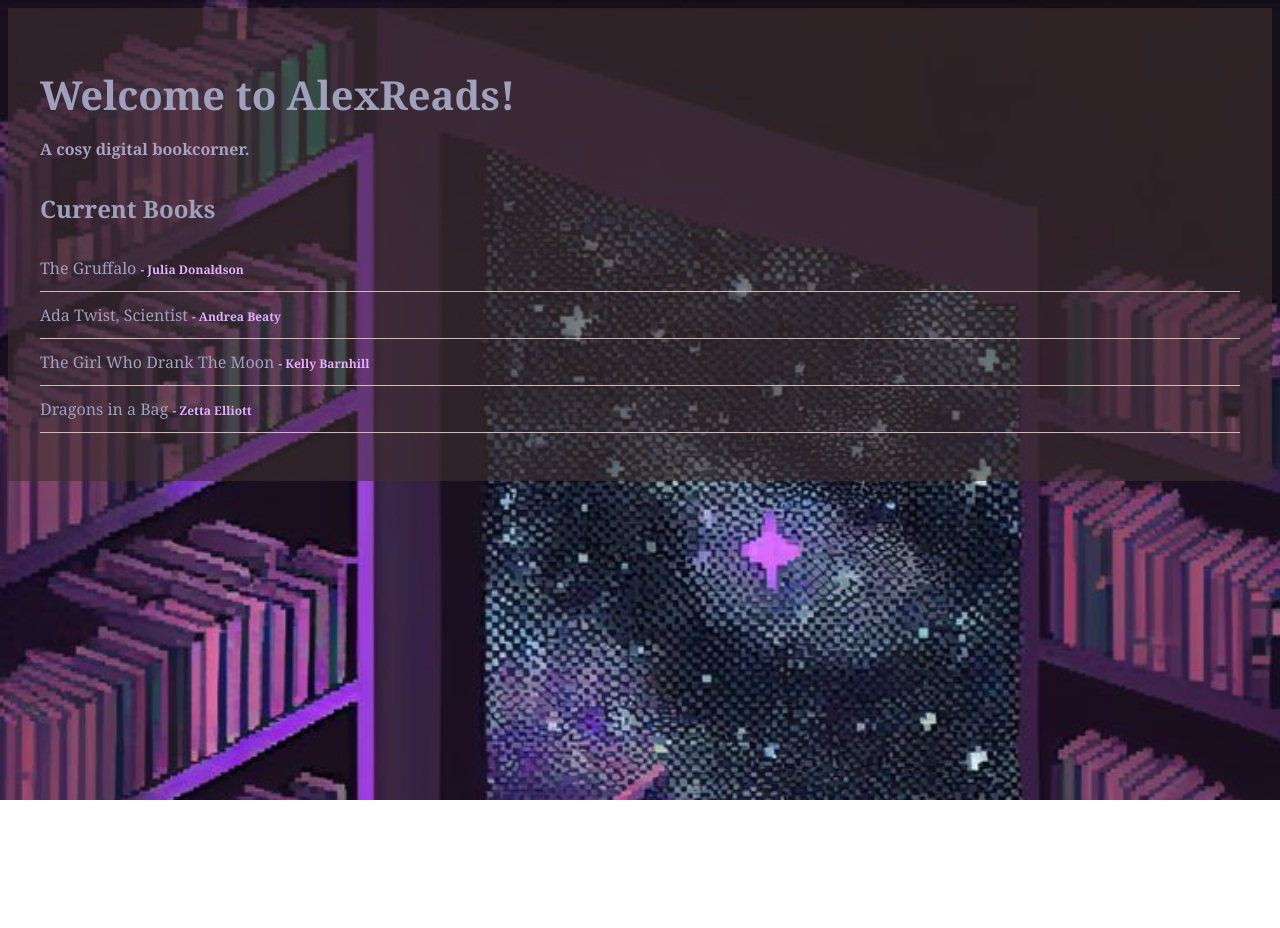
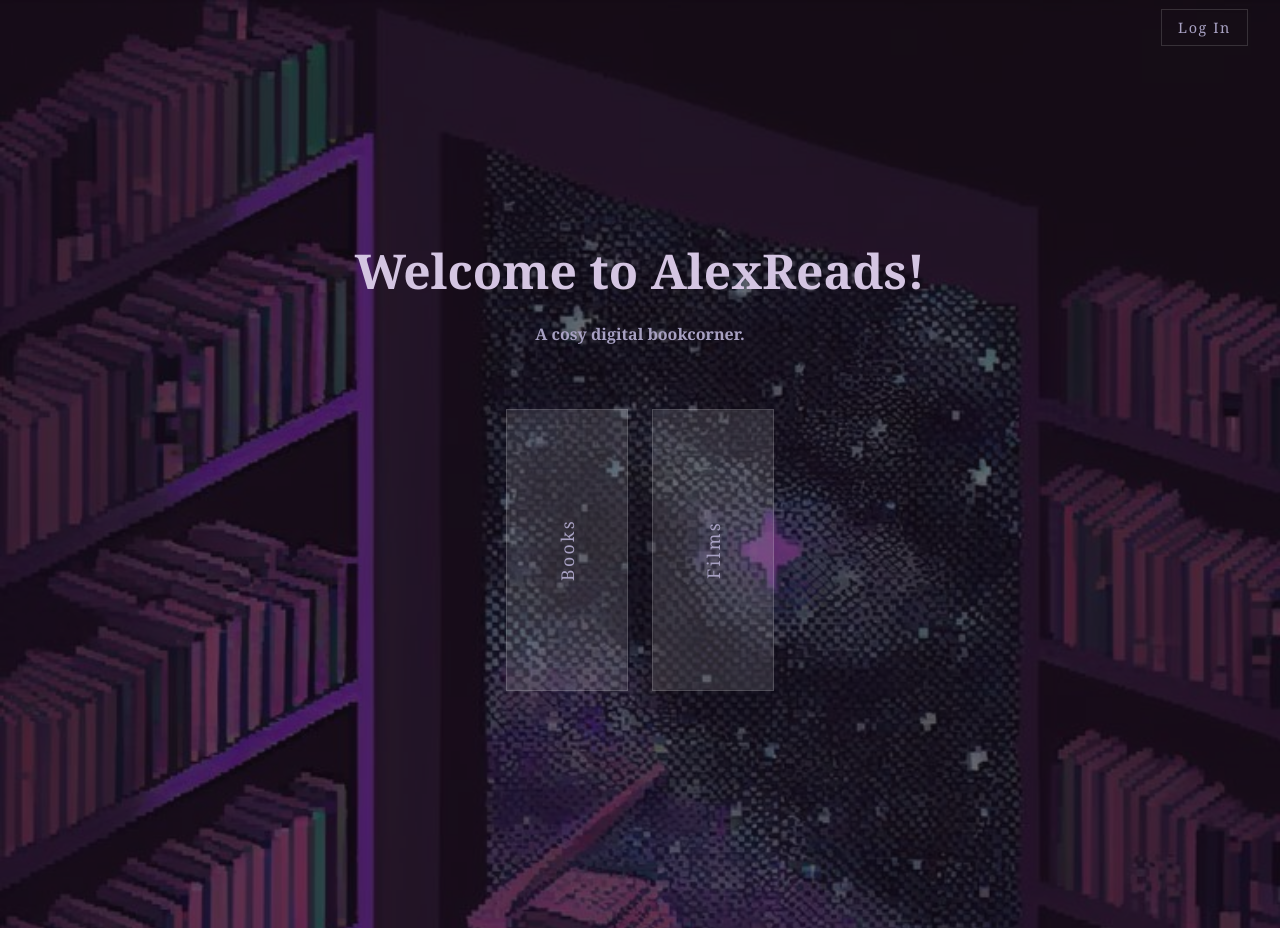
Before and after one commit to dal3ks/app-ling, a plain HTML site: page templates/index.html in a window 1280 px wide. Before the commit the page ends 800 px from the top, so only its background shows below. Drawn offline with Linux system fonts and the light colour scheme.

Commit message:
Style landing page and login form

```diff
--- a/templates/index.html
+++ b/templates/index.html
@@ -4,59 +4,103 @@
     <meta charset="UTF-8" />
     <title> AlexReads</title>
     <style>
+nav {
+    position: fixed;
+    top: 0;
+    right: 0;
+    padding: 1rem 2rem;
+    z-index: 100;
+}
+
+nav a {
+    color: #a8a1c3;
+    text-decoration: none;
+    letter-spacing: 0.1rem;
+    font-size: 0.9rem;
+    border: 1px solid rgba(255, 255, 255, 0.15);
+    padding: 0.5rem 1rem;
+}
+
+nav a:hover {
+    color: #e0b0ff;
+}
     body {
+    margin: 0;
+    padding: 0;
+    min-height: 100vh;
     font-family: Georgia, serif;
-            max-width 600px;
-            margin 60px auto;
-            padding 0 1rem;
+    color: #a8a1c3;
+    background-image: url('/static/library.jpeg');
     background-size: cover;
-            background-image: url('/static/library.jpeg');
     background-attachment: fixed;
-            color: #521d1d;
 }
+
 .container {
-    background: rgba(62, 47, 47, 0.6);
-    padding: 2rem;
-    color: rgb(159, 160, 188);
+    min-height: 100vh;
+    display: flex;
+    flex-direction: column;
+    justify-content: center;
+    align-items: center;
+    text-align: center;
+    background: rgba(20, 10, 20, 0.6);
+    padding: 4rem;
 }
+
 h1 {
-            font-size: 2.5rem;
-            margin-bottom:0.25rem;
+    font-size: 3rem;
+    margin-bottom: 0.25rem;
+    color: #d4c5e2;
 }
+
 p.tagline {
     color: #a8a1c3;
     margin-bottom: 2rem;
     font-weight: bolder;
 }
 
-        ul {
-            list-style: none;
-            padding: 0;
+.cards {
+    display: flex;
+    gap: 1.5rem;
+    margin: 2rem 0;
 }
-        li {
-            padding: 0.75rem 0;
-            border-bottom: 1px solid rgba(213, 194, 194, 0.958);}
-        li: last-child{
-            border-bottom: none;
+
+.cards a {
+    display: flex;
+    align-items: center;
+    justify-content: center;
+    width: 120px;
+    height: 280px;
+    background: rgba(255, 255, 255, 0.12);
+    border: 1px solid rgba(255, 255, 255, 0.15);
+    color: #a8a1c3;
+    text-decoration: none;
+    font-size: 1.1rem;
+    letter-spacing: 0.15rem;
+    transition: background 0.3s;
+    writing-mode: vertical-rl;
+    transform: rotate(180deg);
 }
-        .author {
+
+.cards a:hover {
+    background: rgba(255, 255, 255, 0.22);
     color: #e0b0ff;
-            font-size: 0.75rem;
-            font-weight: bold;
 }
 </style>
 </head>
 <body>
+    <nav>
+    <a href="/sessions/new">Log In</a>
+
+</nav>
+
     <div class="container">
     <h1>Welcome to AlexReads!</h1>
     <p class="tagline">A cosy digital bookcorner.</p>
-    <h2> Current Books</h2>
-    <ul>
-        <li> The Gruffalo <span class="author">- Julia Donaldson</span></li>
-        <li> Ada Twist, Scientist <span class="author">- Andrea Beaty</span></li>
-        <li> The Girl Who Drank The Moon <span class="author">- Kelly Barnhill</span></li>
-        <li> Dragons in a Bag <span class="author">- Zetta Elliott</span></li>
-    </ul>
+    <div class="cards">
+        <a href="/books">Books</a>
+        <a href="/films">Films</a>
+    </div>
+
     </div>
 </body>
 </html>
```
Also changed, not shown: templates/login_form.html (+81 -8 lines), 1 other file. Lines whose indentation alone changed are shown as unchanged.
